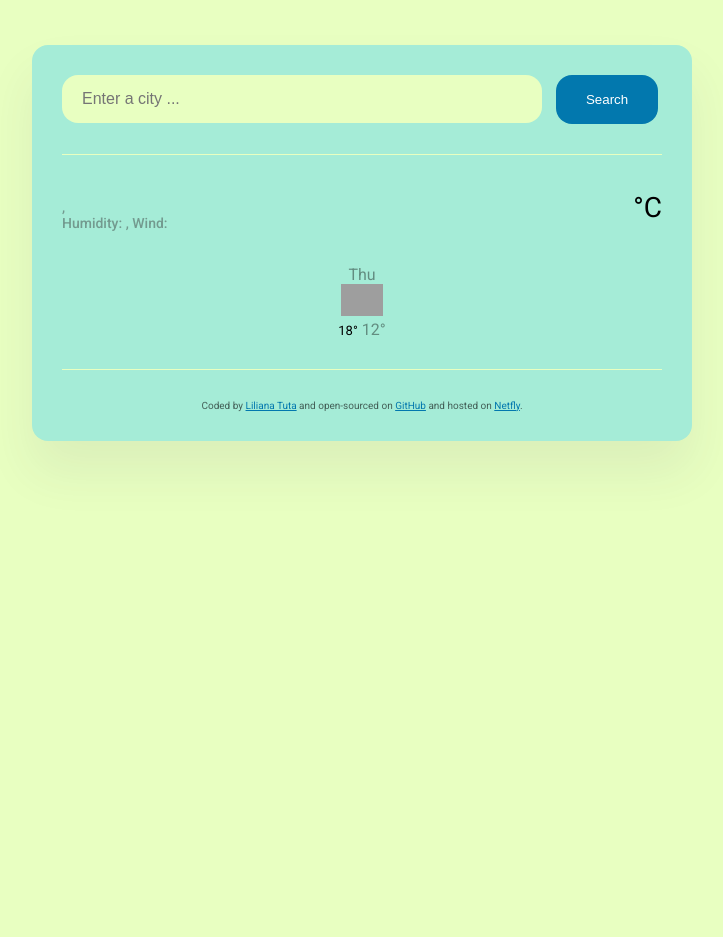
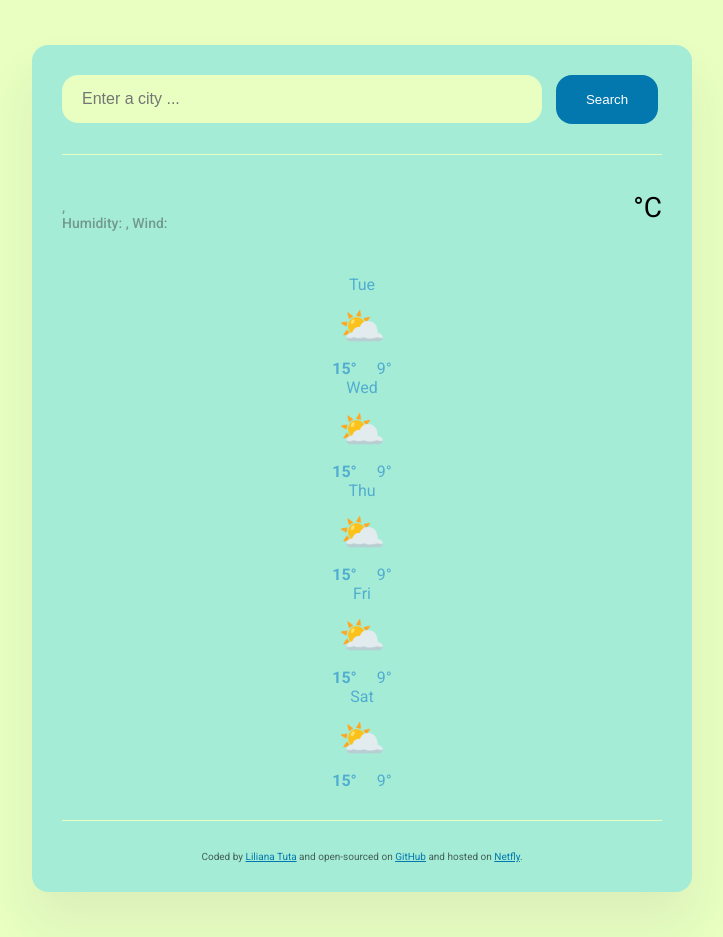
Before and after one commit to lilianatutza/Meteo-project-, a plain HTML site: page index.html in a window 1280 px wide. Shown: the whole page, without its empty margins (278-1001 px from the left). Before the commit the page ends 800 px from the top, so only its background shows below. Drawn offline with nearby package versions, Linux system fonts and the light colour scheme; no server answers; grey boxes are pictures that could not be loaded.

Commit message:
js template used
bug - cannot get the temperatures to display next to eachoder

```diff
--- a/index.html
+++ b/index.html
@@ -43,19 +43,7 @@
           <div class="weather-app-unit">°C</div>
         </div>
       </div>
-      <div class="weather-forecast">
-        <div class="row">
-          <div class="col-2">
-            <div class="weather-forecast-date">Thu</div>
-            <img src="http://shecodes-assets.s3.amazonaws.com/api/weather/icons/clear-sky-night.png" alt="" width="42">
-            <div class="weather-forecast-temperature"></div>
-            <span class="weather-forecast-temperature-max">18°</span>
-            <span class="weather-forecast-temperature-min">12°</span>
-
-
-          </div>
-        </div>
-      </div>
+      <div class="weather-forecast" id="forecast"></div>
   </main>
   <footer>
     Coded by
--- a/src/index.js
+++ b/src/index.js
@@ -54,8 +54,29 @@ function handleSearchSubmit(event) {
 
   searchCity(searchInput.value);
 }
+function displayForecast() {
+  let days = ["Tue", "Wed", "Thu", "Fri", "Sat"];
+  let forecastHtml = "";
 
+  days.forEach(function (day) {
+    forecastHtml =
+      forecastHtml +
+      `
+<div class="weather-forecast-day">
+          <div class="weather-forecast-date">${day}</div>
+          <div class="weather-forecast-icon">⛅</div>
+          <div class="weather-forecast-temperatures">
+            <div class="weather-forecast-temperature">
+              <strong>15°</strong>
+            </div>
+            <div class="weather-forecast-temperature">9°</div>
+          </div>`;
+  });
+  let forecastElement = document.querySelector("#forecast");
+  forecastElement.innerHTML = forecastHtml;
+}
 let searchFormElement = document.querySelector("#search-form");
 searchFormElement.addEventListener("submit", handleSearchSubmit);
 
 searchCity("Bucharest");
+displayForecast();
--- a/src/styles.css
+++ b/src/styles.css
@@ -76,25 +76,38 @@ main {
   font-size: 28px;
 }
 
-.weather-forecast{
-  margin-top: 20px;
+.weather-forecast {
+  display: flex;
+  justify-content: space-around;
+  margin-top: 30px;
+}
+
+.weather-forecast-date {
   text-align: center;
-  color:#000;
-  }
-  .weather-forecast-temperature{
-    font-size: 13px;
-  }
-  .weather-forecast-date{
-    font-size: 16px;
-       opacity: 0.4;
-  }
-  .weather-forecast-temperature-max{
-    font-size: 13px;
+  font-size: 16px;
+  line-height: 20px;
+  margin-bottom: 10px;
+  color: #51adcf;
+}
 
-  }
-  .weather-forecast-temperature-min{
-    opacity: 0.4;
-  }
+.weather-forecast-icon {
+  font-size: 38px;
+  text-align: center;
+}
+
+.weather-forecast-temperatures {
+  text-align: center;
+  color: #51adcf;
+  margin-top: 10px;
+  display: flex;
+  justify-content: center;
+}
+
+
+.weather-forecast-temperature {
+  padding: 0 10px;
+}
+
 footer {
   border-top: 1px solid #e8ffc1;
   padding: 30px 0 0 0;
```
Lines whose indentation alone changed are shown as unchanged.
